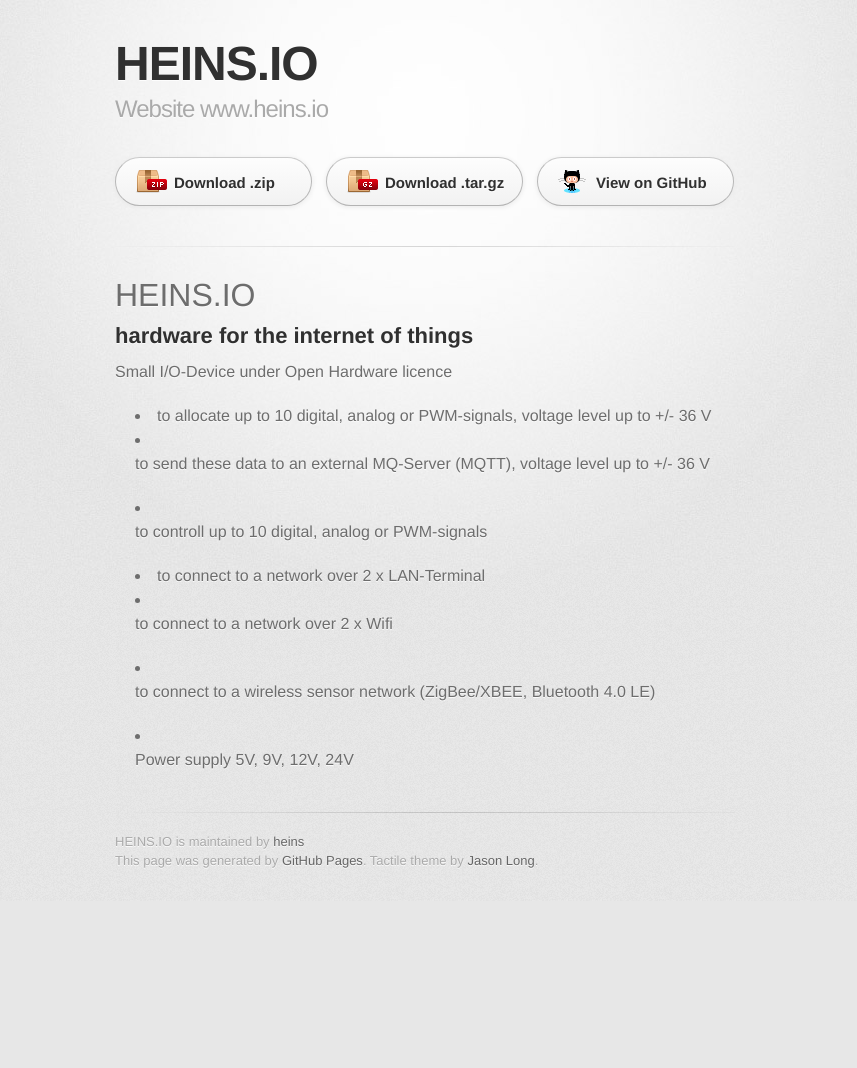
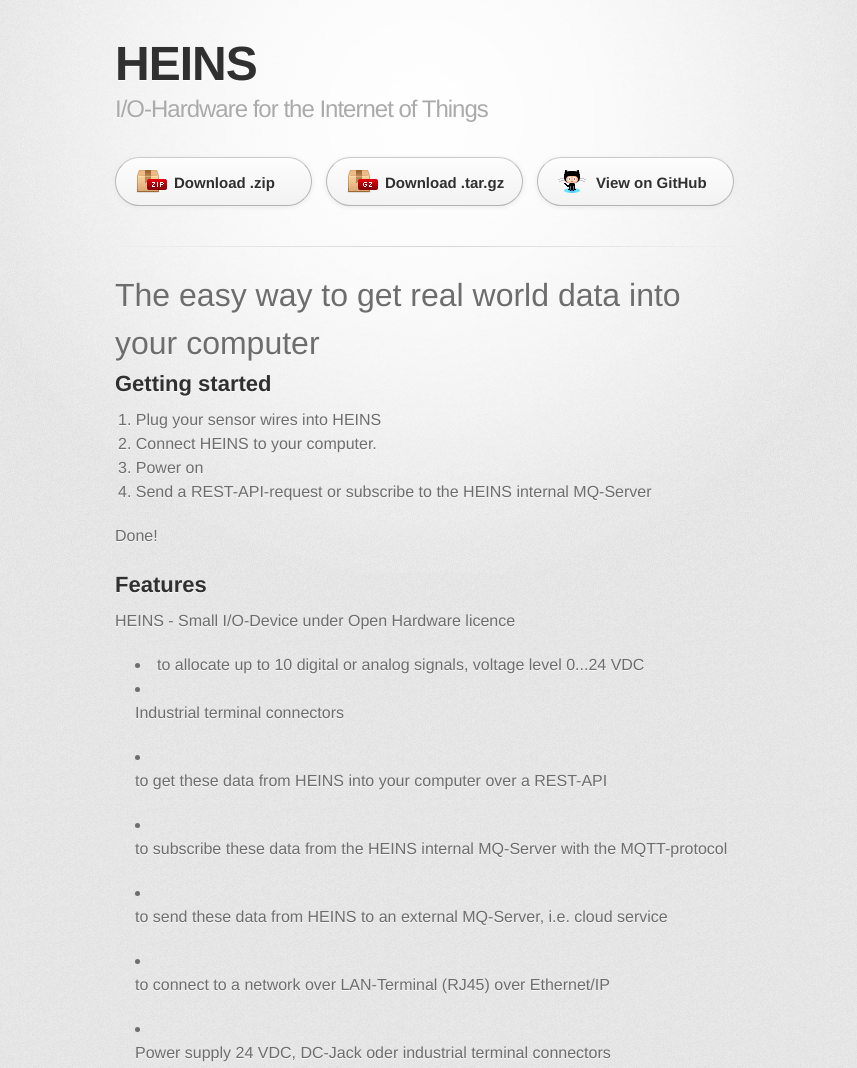
Before and after one commit to heins/heins.github.io, a plain HTML site: page index.html in a window 1280 px wide. Shown: the top 1068 px of the page, without its empty margins (215-1072 px from the left). Before the commit the page ends 901 px from the top, so only its background shows below. Drawn offline with Linux system fonts and the light colour scheme; a web font is replaced by a local one.

Commit message:
Create gh-pages branch via GitHub

```diff
--- a/index.html
+++ b/index.html
@@ -10,7 +10,7 @@
     <!--[if lt IE 9]>
     <script src="//html5shiv.googlecode.com/svn/trunk/html5.js"></script>
     <![endif]-->
-    <title>HEINS.IO by heins</title>
+    <title>HEINS by heins</title>
   </head>
 
   <body>
@@ -18,8 +18,8 @@
       <div class="inner">
 
         <header>
-          <h1>HEINS.IO</h1>
-          <h2>Website www.heins.io</h2>
+          <h1>HEINS</h1>
+          <h2>I/O-Hardware for the Internet of Things</h2>
         </header>
 
         <section id="downloads" class="clearfix">
@@ -32,26 +32,36 @@
 
         <section id="main_content">
           <h1>
-<a name="heinsio" class="anchor" href="#heinsio"><span class="octicon octicon-link"></span></a>HEINS.IO</h1>
+<a name="the-easy-way-to-get-real-world-data-into-your-computer" class="anchor" href="#the-easy-way-to-get-real-world-data-into-your-computer"><span class="octicon octicon-link"></span></a>The easy way to get real world data into your computer</h1>
 
 <h2>
-<a name="hardware-for-the-internet-of-things" class="anchor" href="#hardware-for-the-internet-of-things"><span class="octicon octicon-link"></span></a>hardware for the internet of things</h2>
+<a name="getting-started" class="anchor" href="#getting-started"><span class="octicon octicon-link"></span></a>Getting started</h2>
 
-<p>Small I/O-Device under Open Hardware licence </p>
+<ol>
+<li>Plug your sensor wires into HEINS</li>
+<li>Connect HEINS to your computer.</li>
+<li>Power on</li>
+<li>Send a REST-API-request or subscribe to the HEINS internal MQ-Server</li>
+</ol><p>Done!</p>
+
+<h2>
+<a name="features" class="anchor" href="#features"><span class="octicon octicon-link"></span></a>Features</h2>
+
+<p>HEINS - Small I/O-Device under Open Hardware licence </p>
 
 <ul>
-<li>to allocate up to 10 digital, analog or PWM-signals, voltage level up to +/- 36 V</li>
-<li><p>to send these data to an external MQ-Server (MQTT), voltage level up to +/- 36 V</p></li>
-<li><p>to controll up to 10 digital, analog or PWM-signals</p></li>
-<li>to connect to a network over 2 x LAN-Terminal</li>
-<li><p>to connect to a network over 2 x Wifi</p></li>
-<li><p>to connect to a wireless sensor network (ZigBee/XBEE, Bluetooth 4.0 LE)</p></li>
-<li><p>Power supply 5V, 9V, 12V, 24V</p></li>
+<li>to allocate up to 10 digital or analog signals, voltage level 0...24 VDC</li>
+<li><p>Industrial terminal connectors</p></li>
+<li><p>to get these data from HEINS into your computer over a REST-API</p></li>
+<li><p>to subscribe these data from the HEINS internal MQ-Server with the MQTT-protocol</p></li>
+<li><p>to send these data from HEINS to an external MQ-Server, i.e. cloud service</p></li>
+<li><p>to connect to a network over LAN-Terminal (RJ45) over Ethernet/IP</p></li>
+<li><p>Power supply 24 VDC, DC-Jack oder industrial terminal connectors</p></li>
 </ul>
         </section>
 
         <footer>
-          HEINS.IO is maintained by <a href="https://github.com/heins">heins</a><br>
+          HEINS is maintained by <a href="https://github.com/heins">heins</a><br>
           This page was generated by <a href="http://pages.github.com">GitHub Pages</a>. Tactile theme by <a href="https://twitter.com/jasonlong">Jason Long</a>.
         </footer>
 
--- a/params.json
+++ b/params.json
@@ -1 +1 @@
-{"name":"HEINS.IO","tagline":"Website www.heins.io","body":"HEINS.IO\r\n========\r\n\r\nhardware for the internet of things\r\n-----------------------------------\r\n\r\nSmall I/O-Device under Open Hardware licence \r\n\r\n- to allocate up to 10 digital, analog or PWM-signals, voltage level up to +/- 36 V\r\n- to send these data to an external MQ-Server (MQTT), voltage level up to +/- 36 V\r\n\r\n- to controll up to 10 digital, analog or PWM-signals\r\n- to connect to a network over 2 x LAN-Terminal\r\n- to connect to a network over 2 x Wifi\r\n\r\n- to connect to a wireless sensor network (ZigBee/XBEE, Bluetooth 4.0 LE)\r\n\r\n- Power supply 5V, 9V, 12V, 24V","google":"","note":"Don't delete this file! It's used internally to help with page regeneration."}
+{"name":"HEINS","tagline":"I/O-Hardware for the Internet of Things","body":"The easy way to get real world data into your computer\r\n======================================================\r\n\r\nGetting started\r\n---------------\r\n\r\n1. Plug your sensor wires into HEINS\r\n2. Connect HEINS to your computer.\r\n3. Power on\r\n4. Send a REST-API-request or subscribe to the HEINS internal MQ-Server\r\n\r\nDone!\r\n\r\nFeatures\r\n--------\r\n\r\nHEINS - Small I/O-Device under Open Hardware licence \r\n\r\n- to allocate up to 10 digital or analog signals, voltage level 0...24 VDC\r\n- Industrial terminal connectors\r\n\r\n- to get these data from HEINS into your computer over a REST-API\r\n\r\n- to subscribe these data from the HEINS internal MQ-Server with the MQTT-protocol\r\n- to send these data from HEINS to an external MQ-Server, i.e. cloud service\r\n\r\n- to connect to a network over LAN-Terminal (RJ45) over Ethernet/IP\r\n\r\n- Power supply 24 VDC, DC-Jack oder industrial terminal connectors\r\n","google":"","note":"Don't delete this file! It's used internally to help with page regeneration."}
```
